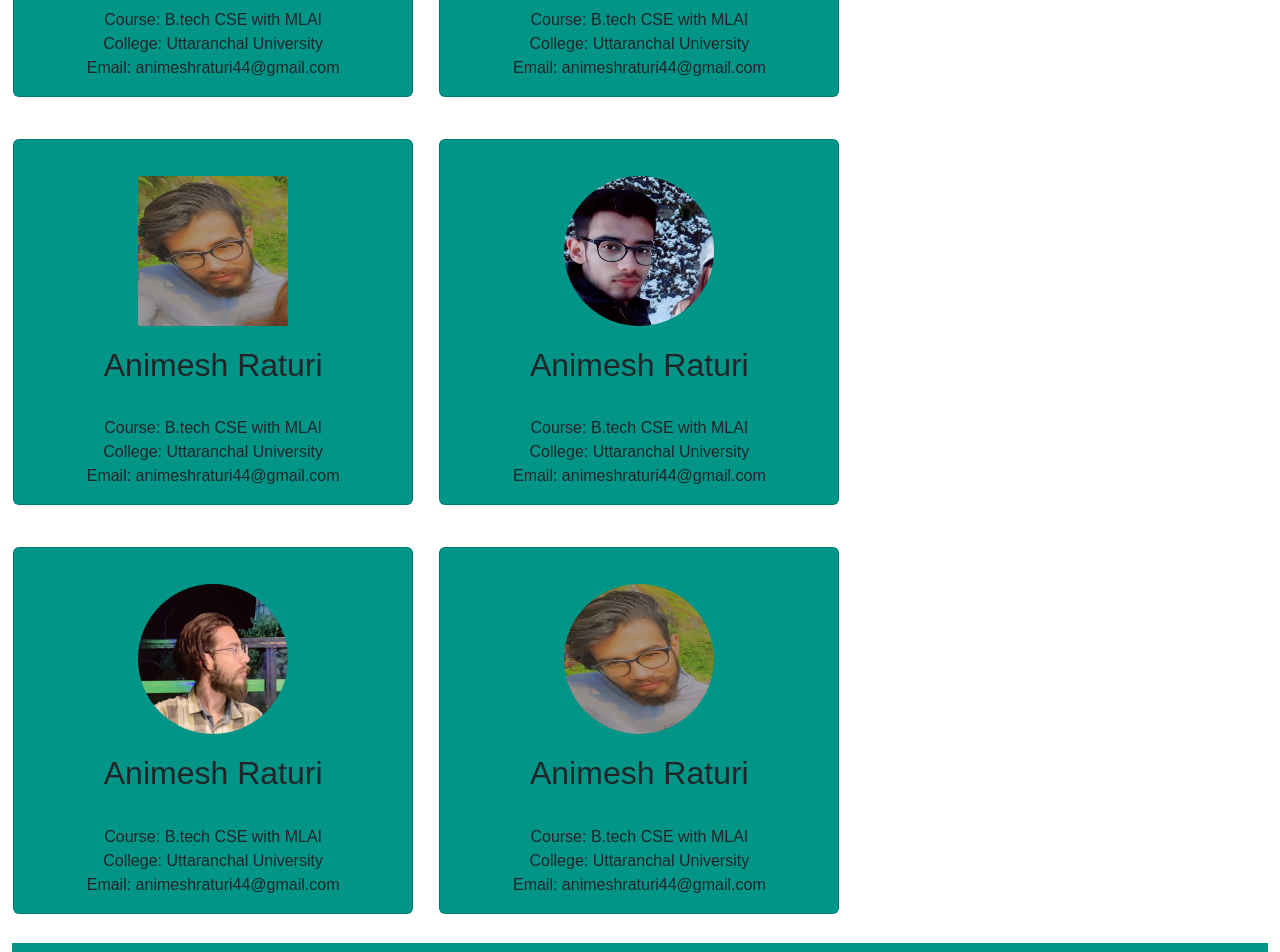
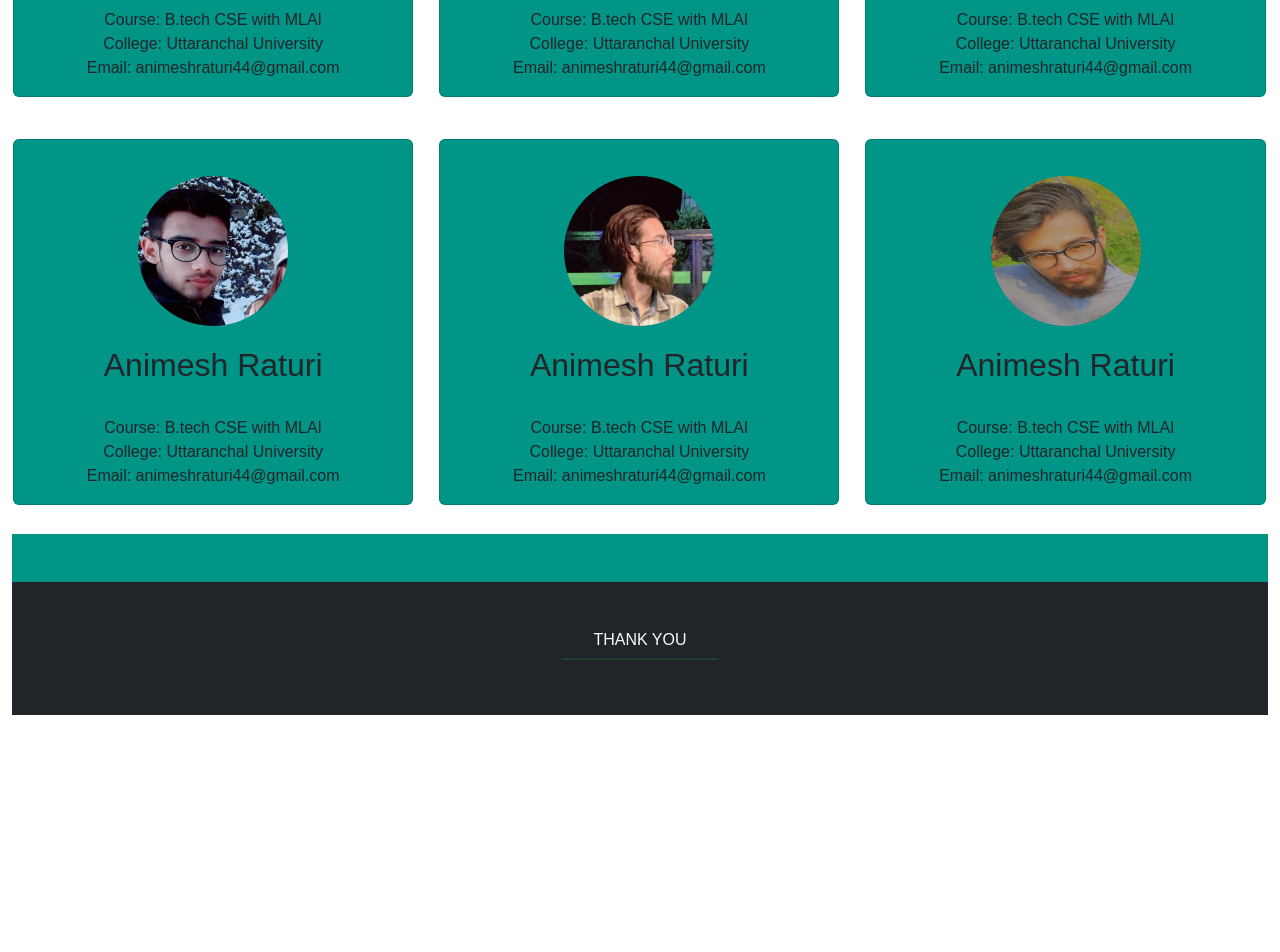
Before and after one commit to Astro3321/greenwood, a React (Create React App) app: page /about in a window 1280 px wide. Shown: the part 680-1632 px from the top of the page. After the commit the page ends 1395 px from the top, so only its background shows below. Built offline with nearby package versions, Linux system fonts and the light colour scheme; no server answers; a web font is replaced by a local one.

Commit message:
fix error in about page

```diff
--- a/src/components/About.js
+++ b/src/components/About.js
@@ -49,12 +49,7 @@ export default function About() {
                     </Card.Body>
                 </Card>
             </div>
-
-        </div>
-
-        <div className="row">
-
-        <div className="column">
+            <div className="column">
                 <Card className="card">
                     <Card.Body>
                     <Row className='hello'>
@@ -73,6 +68,11 @@ export default function About() {
                     </Card.Body>
                 </Card>
             </div>
+        </div>
+
+
+        <div className="row">
+
             <div className="column">
                 <Card className="card">
                     <Card.Body>
@@ -93,11 +93,7 @@ export default function About() {
                 </Card>
             </div>
 
-        </div>
-
-        <div className="row">
-
-        <div className="column">
+            <div className="column">
                 <Card className="card">
                     <Card.Body>
                     <Row className='hello'>
```
